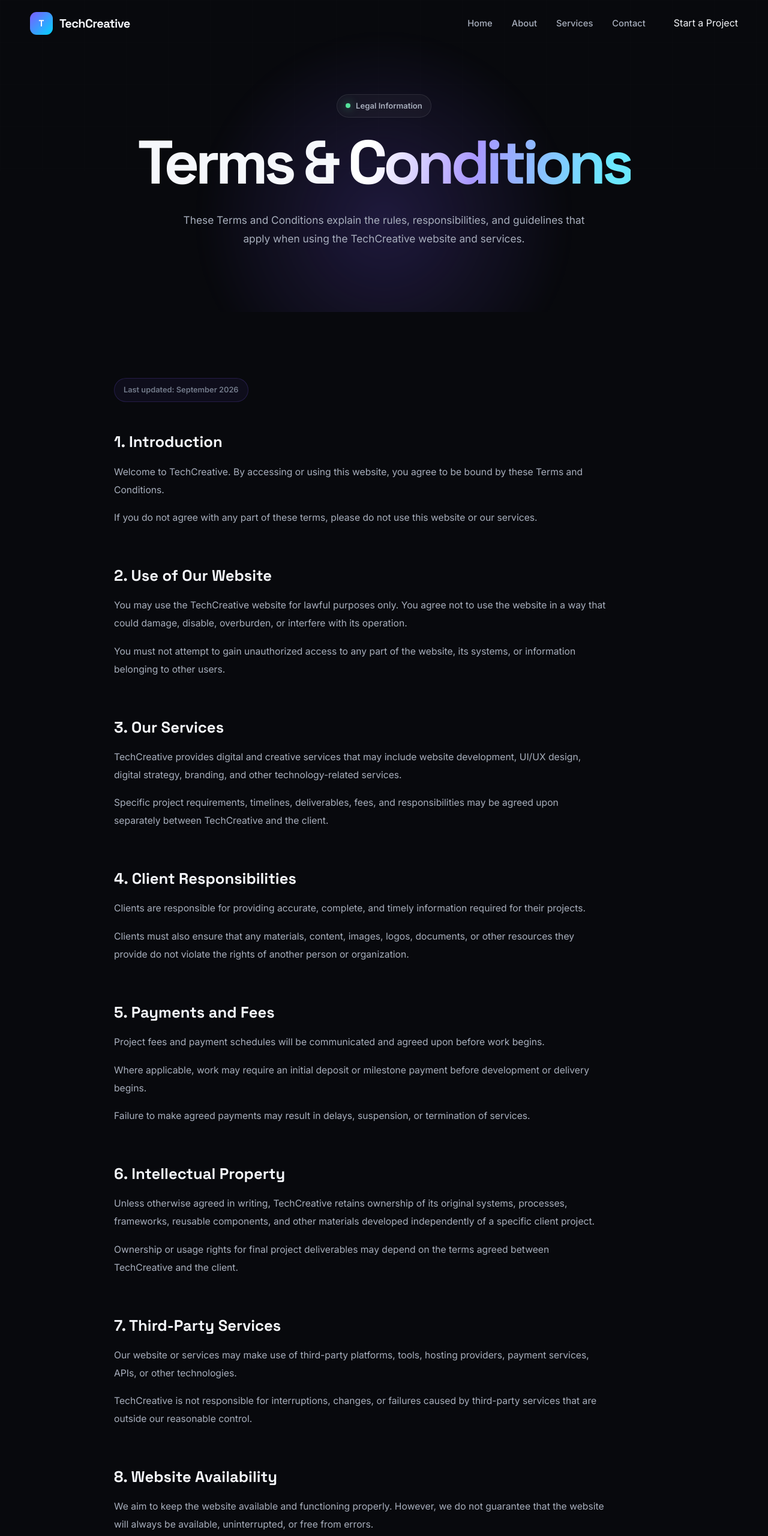
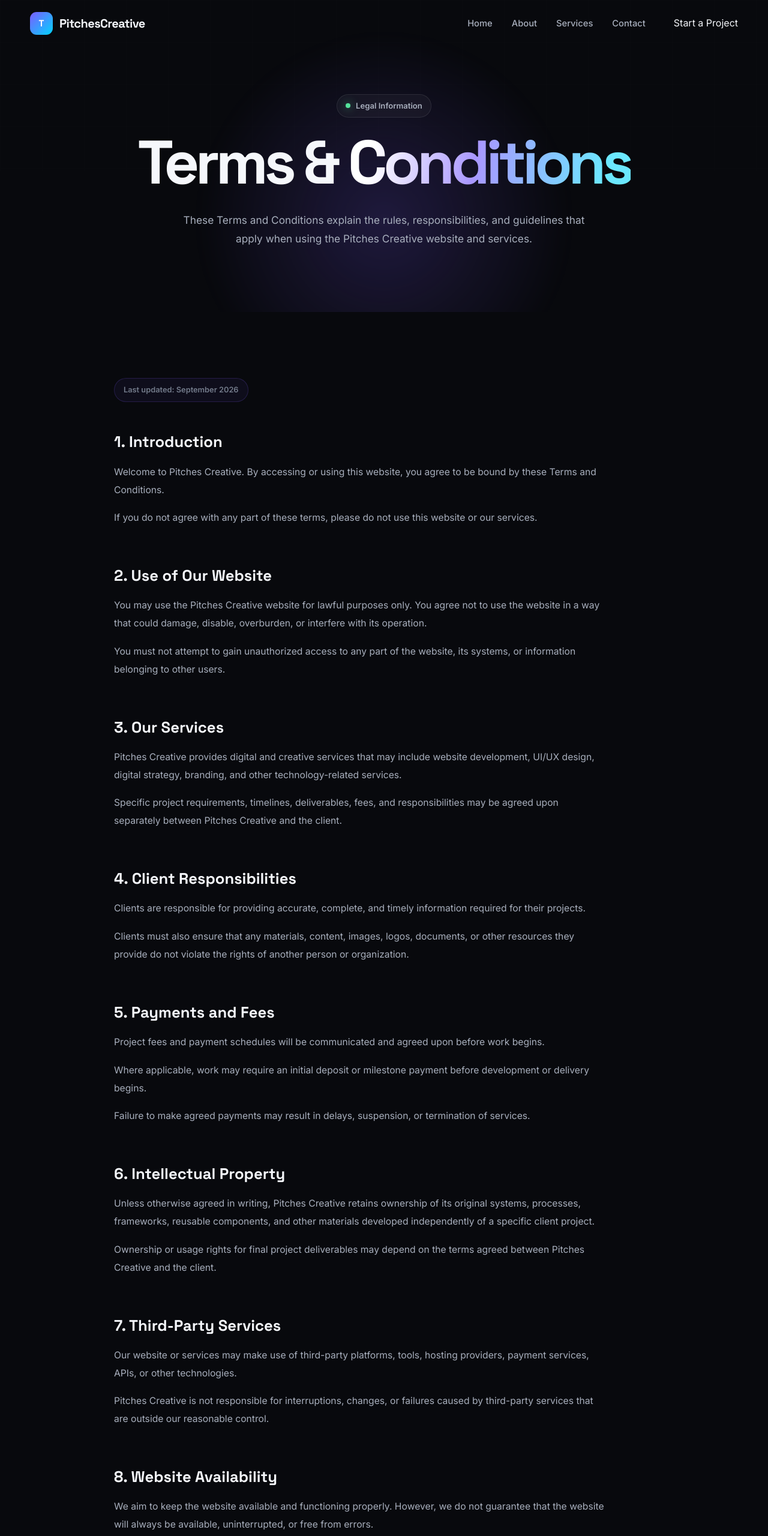
Before and after one commit to david1234098/Pitches-Creative, a website: page terms.html in a window 1280 px wide. Shown: the top 2560 px of the page at 60% size. Drawn offline with Linux system fonts and the light colour scheme.

Commit message:
Add files via upload

```diff
--- a/terms.html
+++ b/terms.html
@@ -7,10 +7,10 @@
 
     <meta
         name="description"
-        content="Read the Terms and Conditions for using TechCreative's website and services."
+        content="Read the Terms and Conditions for using Pitches Creative's website and services."
     >
 
-    <title>Terms & Conditions | TechCreative</title>
+    <title>Terms & Conditions | Pitches Creative</title>
 
     <!-- Google Fonts -->
     <link rel="preconnect" href="https://fonts.googleapis.com">
@@ -38,7 +38,7 @@
             <!-- Logo -->
             <a href="index.html" class="logo">
                 <span class="logo-mark">T</span>
-                <span class="logo-text">Tech<span>Creative</span></span>
+                <span class="logo-text">Pitches<span>Creative</span></span>
             </a>
 
             <!-- Mobile Menu Button -->
@@ -130,7 +130,7 @@
                     <p class="hero-description">
                         These Terms and Conditions explain the rules,
                         responsibilities, and guidelines that apply when
-                        using the TechCreative website and services.
+                        using the Pitches Creative website and services.
                     </p>
 
                 </div>
@@ -161,7 +161,7 @@
                         <h2>1. Introduction</h2>
 
                         <p>
-                            Welcome to TechCreative. By accessing or using
+                            Welcome to Pitches Creative. By accessing or using
                             this website, you agree to be bound by these
                             Terms and Conditions.
                         </p>
@@ -181,7 +181,7 @@
                         <h2>2. Use of Our Website</h2>
 
                         <p>
-                            You may use the TechCreative website for lawful
+                            You may use the Pitches Creative website for lawful
                             purposes only. You agree not to use the website
                             in a way that could damage, disable, overburden,
                             or interfere with its operation.
@@ -202,7 +202,7 @@
                         <h2>3. Our Services</h2>
 
                         <p>
-                            TechCreative provides digital and creative
+                            Pitches Creative provides digital and creative
                             services that may include website development,
                             UI/UX design, digital strategy, branding, and
                             other technology-related services.
@@ -211,7 +211,7 @@
                         <p>
                             Specific project requirements, timelines,
                             deliverables, fees, and responsibilities may
-                            be agreed upon separately between TechCreative
+                            be agreed upon separately between Pitches Creative
                             and the client.
                         </p>
 
@@ -269,7 +269,7 @@
                         <h2>6. Intellectual Property</h2>
 
                         <p>
-                            Unless otherwise agreed in writing, TechCreative
+                            Unless otherwise agreed in writing, Pitches Creative
                             retains ownership of its original systems,
                             processes, frameworks, reusable components, and
                             other materials developed independently of a
@@ -279,7 +279,7 @@
                         <p>
                             Ownership or usage rights for final project
                             deliverables may depend on the terms agreed
-                            between TechCreative and the client.
+                            between Pitches Creative and the client.
                         </p>
 
                     </article>
@@ -297,7 +297,7 @@
                         </p>
 
                         <p>
-                            TechCreative is not responsible for interruptions,
+                            Pitches Creative is not responsible for interruptions,
                             changes, or failures caused by third-party
                             services that are outside our reasonable control.
                         </p>
@@ -350,7 +350,7 @@
 
                         <p>
                             To the extent permitted by applicable law,
-                            TechCreative will not be responsible for losses
+                            Pitches Creative will not be responsible for losses
                             or damages resulting from the use of, or
                             inability to use, this website or services,
                             except where such responsibility cannot
@@ -384,7 +384,7 @@
                         <h2>12. Changes to These Terms</h2>
 
                         <p>
-                            TechCreative may update these Terms and Conditions
+                            Pitches Creative may update these Terms and Conditions
                             from time to time to reflect changes to our
                             services, website, or legal requirements.
                         </p>
@@ -425,7 +425,7 @@
                         </p>
 
                         <a href="contact.html" class="btn btn-primary">
-                            Contact TechCreative
+                            Contact Pitches Creative
                             <span>→</span>
                         </a>
 
@@ -593,7 +593,7 @@
                 <p>
                     ©
                     <span id="currentYear"></span>
-                    TechCreative. All rights reserved.
+                    Pitches<span>Creative</span>. All rights reserved.
                 </p>
 
                 <p>
```
